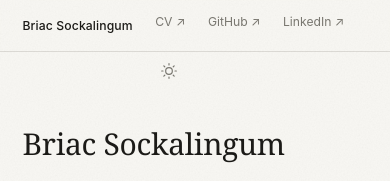
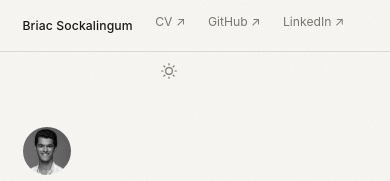
Before and after one commit to briacSck/briac-lp, a plain HTML site: page index.html in a window 390 px wide. Shown: the top 181 px of the page. Drawn offline with nearby package versions, Linux system fonts and the light colour scheme; a web font is replaced by a local one.

Commit message:
fix: localStorage safety, mobile avatar, bump --text-xs to 12px

```diff
--- a/index.html
+++ b/index.html
@@ -28,7 +28,7 @@
       --font-body:    'Satoshi', 'Inter', sans-serif;
       --font-mono:    'Geist Mono', 'Fira Code', monospace;
 
-      --text-xs:   0.6875rem;  /* 11px */
+      --text-xs:   0.75rem;     /* 12px */
       --text-sm:   0.8125rem;  /* 13px */
       --text-base: 0.9375rem;  /* 15px */
       --text-lg:   1.125rem;   /* 18px */
@@ -248,8 +248,19 @@
       flex-shrink: 0;
     }
     /* Replace .avatar content with: <img src="photo.jpg" alt="Briac Sockalingum"> */
+    .avatar-mobile {
+      display: none;
+      width: 48px;
+      height: 48px;
+      border-radius: 50%;
+      object-fit: cover;
+      object-position: center top;
+      filter: grayscale(1);
+      margin-bottom: var(--space-4);
+    }
     @media (max-width: 768px) {
       .avatar { display: none; }
+      .avatar-mobile { display: block; }
     }
 
     h1 {
@@ -511,6 +522,7 @@
     <section id="hero" class="container">
       <div class="hero-inner">
         <img src="photo.jpg" alt="Briac Sockalingum" class="avatar" style="border-radius:50%;object-fit:cover;object-position:center top;filter:grayscale(1);">
+        <img src="photo.jpg" alt="Briac Sockalingum" class="avatar-mobile">
 
         <h1>Briac Sockalingum</h1>
 
@@ -652,7 +664,8 @@
   <script>
     // ── Theme ──────────────────────────────────────────────
     (function() {
-      var stored = localStorage.getItem('theme');
+      var stored;
+      try { stored = localStorage.getItem('theme'); } catch(e) {}
       var prefersDark = window.matchMedia('(prefers-color-scheme: dark)').matches;
       var theme = stored || (prefersDark ? 'dark' : 'light');
       document.documentElement.setAttribute('data-theme', theme);
@@ -662,7 +675,7 @@
       var current = document.documentElement.getAttribute('data-theme');
       var next = current === 'dark' ? 'light' : 'dark';
       document.documentElement.setAttribute('data-theme', next);
-      localStorage.setItem('theme', next);
+      try { localStorage.setItem('theme', next); } catch(e) {}
     });
 
     // ── Active nav via IntersectionObserver ────────────────
```
